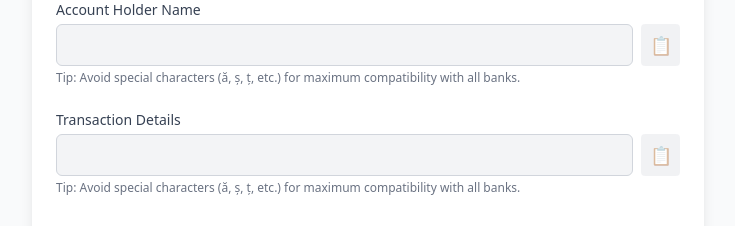
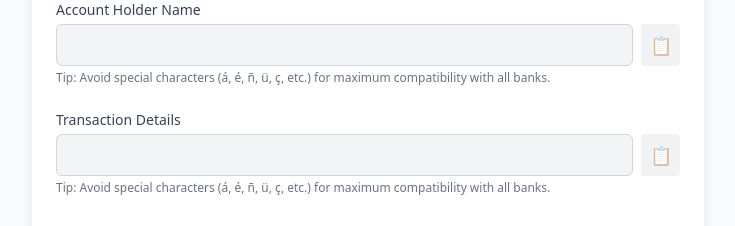
Before and after one commit to revolter/IBAN.ad, a plain HTML site: page docs/pr-preview/pr-9/index.html in a window 1280 px wide. Shown: the part 384-610 px from the top of the page, without its empty margins (272-1007 px from the left). Drawn offline with nearby package versions, Linux system fonts and the light colour scheme.

Commit message:
Deploy preview for PR 9 🛫

```diff
--- a/docs/pr-preview/pr-9/index.html
+++ b/docs/pr-preview/pr-9/index.html
@@ -142,8 +142,7 @@
                 langChanged: 'Language changed to English.',
                 formReset: 'Form has been reset.',
                 disclaimer: 'Disclaimer: This website does not process payments or donations. It only helps you copy IBAN information to use in your banking app or other payment methods for actual transfers.',
-                nameSuggestion: 'Tip: Avoid special characters (ă, ș, ț, etc.) for maximum compatibility with all banks.',
-                detailsSuggestion: 'Tip: Avoid special characters (ă, ș, ț, etc.) for maximum compatibility with all banks.'
+                specialCharactersSuggestion: 'Tip: Avoid special characters (á, é, ñ, ü, ç, etc.) for maximum compatibility with all banks.'
             },
             ro: {
                 siteName: 'IBAN.ad',
@@ -162,8 +161,7 @@
                 langChanged: 'Limba a fost schimbată în română.',
                 formReset: 'Formularul a fost resetat.',
                 disclaimer: 'Precizare: Acest site nu procesează plăți sau donații. Te ajută doar să copiezi informațiile IBAN pentru a le folosi în aplicația ta bancară sau alte metode de plată pentru transferuri reale.',
-                nameSuggestion: 'Sfat: Evită caracterele speciale (ă, ș, ț, etc.) pentru compatibilitate maximă cu toate băncile.',
-                detailsSuggestion: 'Sfat: Evită caracterele speciale (ă, ș, ț, etc.) pentru compatibilitate maximă cu toate băncile.'
+                specialCharactersSuggestion: 'Sfat: Evită caracterele speciale (ă, ș, ț, etc.) pentru compatibilitate maximă cu toate băncile.'
             }
         };
 
@@ -191,9 +189,8 @@
             document.querySelector('label[for="details"]').textContent = t.detailsLabel;
             document.getElementById('iban-info-desc').textContent = t.formDesc;
             document.getElementById('disclaimer-text').textContent = t.disclaimer;
-            // Localize suggestion texts
-            document.getElementById('name-suggestion').textContent = t.nameSuggestion;
-            document.getElementById('details-suggestion').textContent = t.detailsSuggestion;
+            document.getElementById('name-suggestion').textContent = t.specialCharactersSuggestion;
+            document.getElementById('details-suggestion').textContent = t.specialCharactersSuggestion;
         }
 
         document.getElementById('lang-select').addEventListener('change', function(e) {
```
